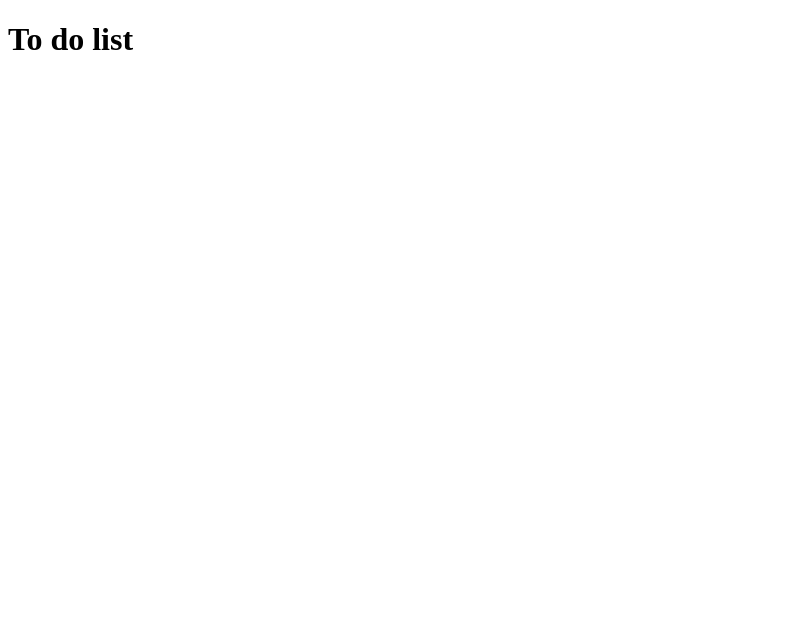
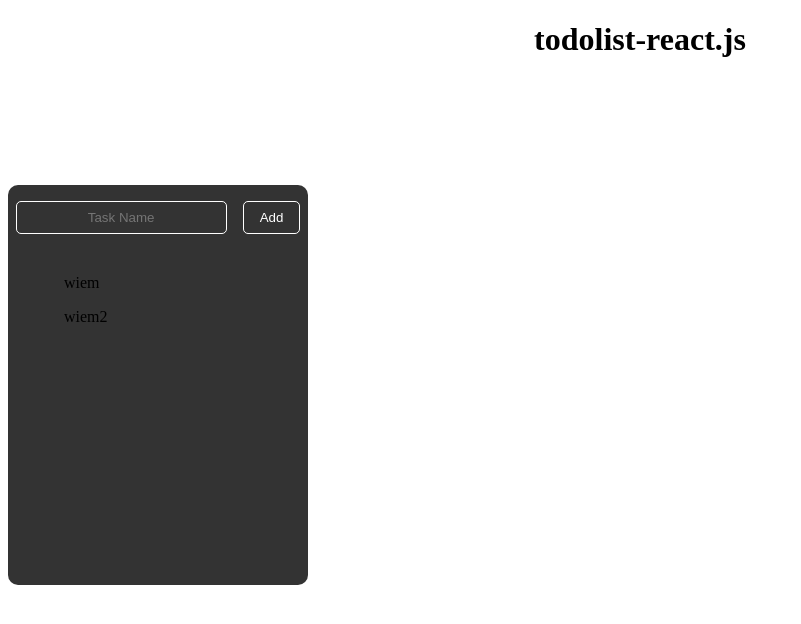
Before and after one commit to Ajgorek04/todolist-react, a React (Vite) app: page / in a window 1280 px wide. Shown: the top 624 px of the page, without its empty margins (0-801 px from the left). Built offline with nearby package versions, Linux system fonts and the light colour scheme; the HTML template or start-up script is replaced by a standard one.

Commit message:
Adding simple styles and web look

```diff
--- a/src/App.css
+++ b/src/App.css
@@ -0,0 +1,18 @@
+body,
+html {
+    height: 100%;
+}
+
+.headerH1 {
+    text-align: center;
+}
+
+.container {
+    background-color: #333;
+    display: flex;
+    flex-direction: column;
+    width: 300px;
+    height: 400px;
+    margin-top: 10%;
+    border-radius: 10px;
+}
--- a/src/App.jsx
+++ b/src/App.jsx
@@ -1,7 +1,17 @@
 import "./App.css";
+import { Form } from "./components/Form/Form";
+import { List } from "./components/List/List";
 
 function App() {
-    return <h1>To do list</h1>;
+    return (
+        <>
+            <h1 className="headerH1">todolist-react.js</h1>
+            <div className="container">
+                <Form />
+                <List />
+            </div>
+        </>
+    );
 }
 
 export default App;
--- /dev/null
+++ b/src/components/Form/Form.jsx
@@ -0,0 +1,10 @@
+import styles from "./Form.module.css";
+
+export function Form() {
+    return (
+        <form className={styles.form}>
+            <input type="text" placeholder="Task Name" />
+            <button> Add </button>
+        </form>
+    );
+}
--- /dev/null
+++ b/src/components/Form/Form.module.css
@@ -0,0 +1,31 @@
+.form {
+    display: flex;
+    justify-content: center;
+    gap: 1rem;
+}
+
+.form input,
+button {
+    margin-top: 1rem;
+    padding: 0.5rem 1rem;
+    background: transparent;
+    border: 1px solid #fff;
+    color: #fff;
+    border-radius: 5px;
+    outline: 0;
+}
+
+.form input::placeholder {
+    text-align: center;
+}
+
+.form input:focus {
+    background-color: #fff;
+    color: #000;
+}
+
+.form button:hover {
+    background-color: #fff;
+    color: #000;
+    cursor: pointer;
+}
--- /dev/null
+++ b/src/components/List/List.jsx
@@ -0,0 +1,10 @@
+import styles from "./List.module.css";
+
+export function List() {
+    return (
+        <ul className={styles.ulList}>
+            <li>wiem</li>
+            <li>wiem2</li>
+        </ul>
+    );
+}
--- /dev/null
+++ b/src/components/List/List.module.css
@@ -0,0 +1,8 @@
+.ulList {
+    margin-top: 2rem;
+    list-style-type: none;
+}
+
+.ulList li {
+    padding: 0.5rem 1rem;
+}
--- a/src/styles.css
+++ b/src/styles.css
@@ -6,10 +6,13 @@
 
 html,
 body {
+    width: 100%;
     height: 100%;
 }
 
 body {
+    display: flex;
+    justify-content: center;
     background-color: #111;
     color: #f2f2f2;
     font-family: Arial, Helvetica, sans-serif;
```
